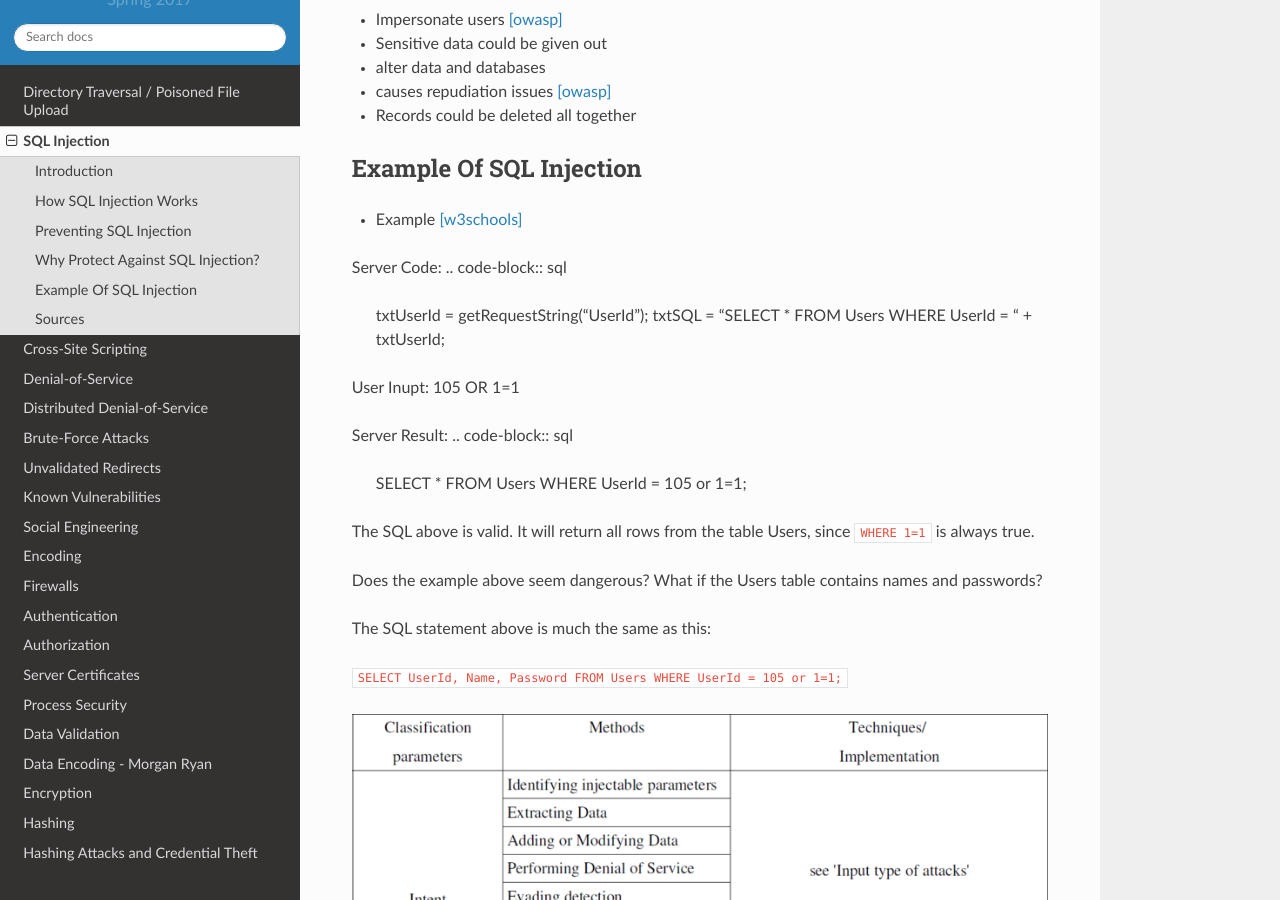
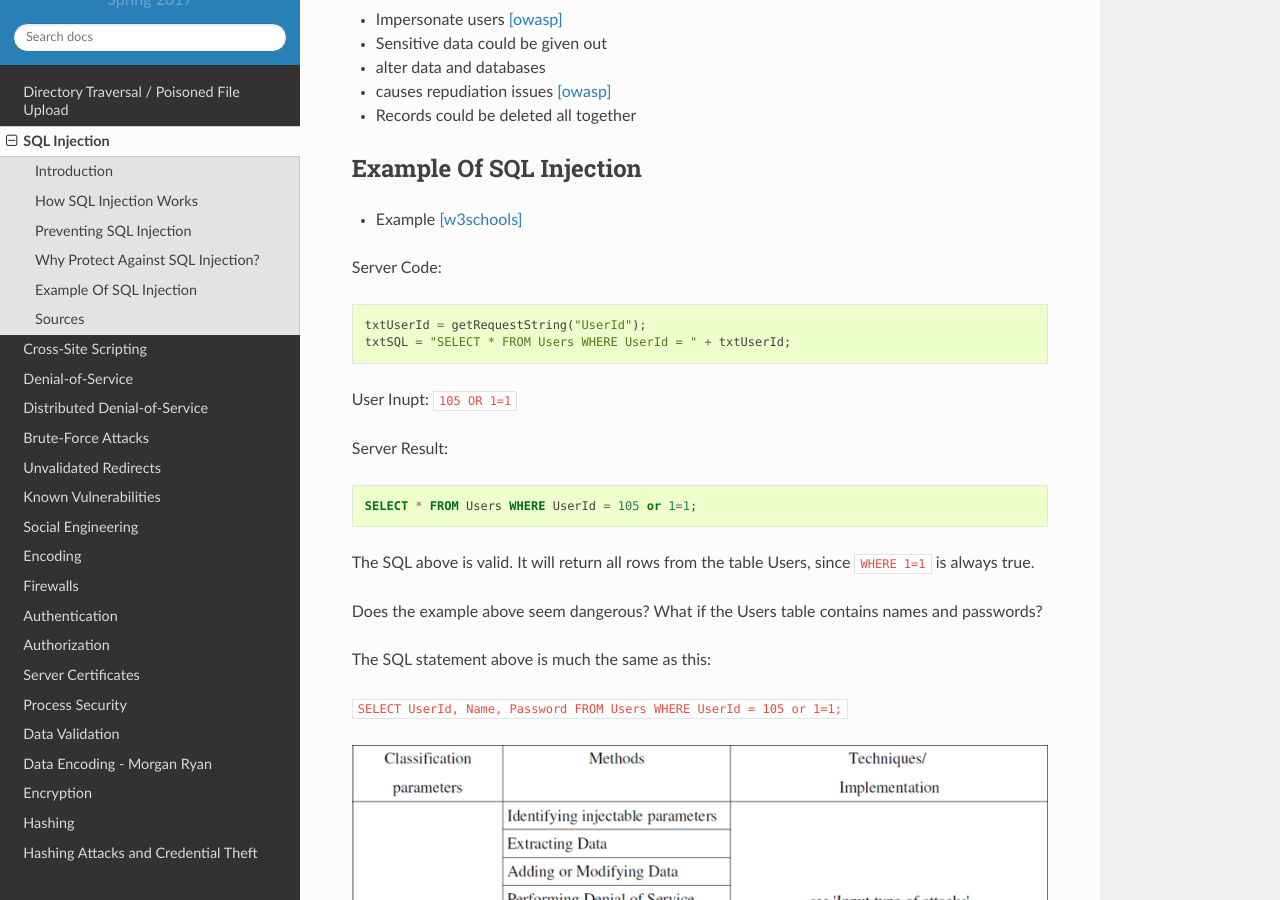
Before and after one commit to pvcraven/2017_web_security, a Sphinx documentation site: the page built from source/sql_injection/sql_injection.rst, in a window 1280 px wide and 900 px high, scrolled down 1985 px. Built offline with Sphinx 7.4.7 and the Read the Docs theme 2.0.0, drawn with Linux system fonts in a browser that asks for light colours.

Commit message:
formatting

```diff
--- a/source/sql_injection/sql_injection.rst
+++ b/source/sql_injection/sql_injection.rst
@@ -101,14 +101,16 @@ Example Of SQL Injection
 
 
 Server Code:
+
 .. code-block:: sql
 
 		txtUserId = getRequestString("UserId");
 		txtSQL = "SELECT * FROM Users WHERE UserId = " + txtUserId;
 
-User Inupt:		105 OR 1=1
+User Inupt:		``105 OR 1=1``
 
 Server Result:
+
 .. code-block:: sql
 
 		SELECT * FROM Users WHERE UserId = 105 or 1=1;
```
